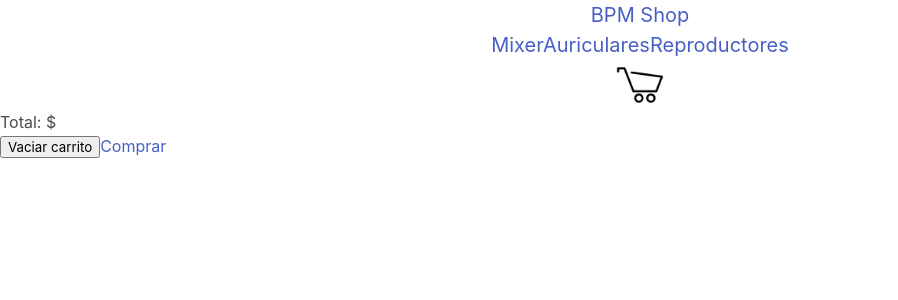
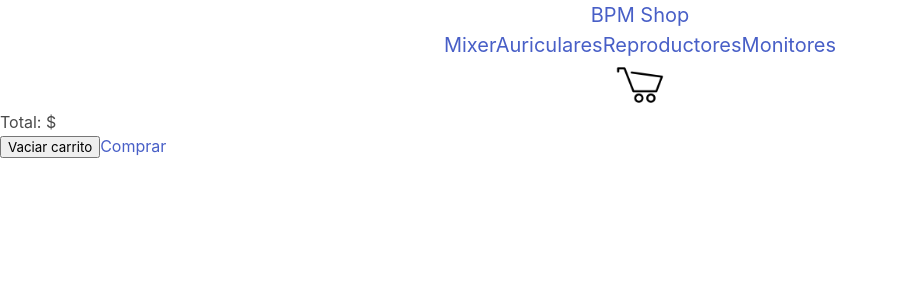
Before and after one commit to JoaquinCabreraR/PreEntrega2-ReactJS---CABRERA-JOAQUIN, a React (Create React App) app: page /cart in a window 1280 px wide. Shown: the top 300 px of the page, without its empty margins (0-898 px from the left). Built offline with nearby package versions, Linux system fonts and the light colour scheme.

Commit message:
Agregado de productos y configuracion de firebase

```diff
--- a/package.json
+++ b/package.json
@@ -7,6 +7,7 @@
     "@testing-library/react": "^13.4.0",
     "@testing-library/user-event": "^13.5.0",
     "bulma": "^0.9.4",
+    "firebase": "^10.1.0",
     "react": "^18.2.0",
     "react-dom": "^18.2.0",
     "react-router-dom": "^6.14.1",
--- a/src/AsyncMock.js
+++ b/src/AsyncMock.js
@@ -6,12 +6,12 @@ const products = [
         category: "mixer",
         img: "https://www.pioneerdj.com/-/media/pioneerdj/images/products/mixer/djm-v10-lf/djm-v10-lf-top.png?h=1170&w=1029&hash=C23FCBF179AACBB360D6009BFCC65D9A",
         description: "Pioneer DJM V10 LF es un mezclador de club para DJ de 6 canales con faders largos y sin crossfader con un sonido cálido con energía y presencia, potente y versátil módulo de FX, interfaz de audio USB dual, y muchas más prestaciones. El mezclador Pioneer DJ DJM V10 LF cuenta con 6 canales con faders largos, ecualizador de 4 bandas, un isolador de 3 bandas, interfaz de audio USB dual, y con múltiples opciones para la conexión de diferentes fuentes de audio así como de ruteo",
-        stock: 5,
+        stock: 3,
     },
     {
         id: 2,
         name: "Sennheiser HD 25 Plus",
-        price: 200,
+        price: 150,
         category: "auriculares",
         img: "https://assets.sennheiser.com/img/6553/product_detail_x2_tablet_HD_25_PLUS_Isofront_RGB_red_optm..jpg",
         description: "Sennheiser HD 25 Plus es el HD 25 auricular para DJ de siempre con una mejora en la unión mecánica entre la diadema y las carcasas que contienen las cápsulas, por lo que ahora la construcción es más sólida, aumenta la durabilidad y proporciona un ajuste más suave.",
@@ -20,11 +20,56 @@ const products = [
     {
         id: 3,
         name: "Pioneer CDJ 3000",
-        price: 1900,
+        price: 2100,
         category: "reproductores",
         img: "https://www.pioneerdj.com/-/media/pioneerdj/images/products/player/cdj-3000/black/cdj-3000-top-hero-sp.png",
         description: "El multi reproductor avanzado de Pioneer CDJ-3000 es la opción perfecta para darle rienda suelta a tu poder creativo. Este multi reproductor constituye una robusta unidad alimentada por un avanzado MPU. También cuenta con un equipamiento de componentes de alta calidad especialmente desarrollados y con múltiples características innovadoras. Pioneer es una marca líder en su sector por su capacidad de avance e innovación, y una vez más lo vuelve a demostrar colocando la primera MPU en un CJD. El resultado de ello es un multi reproductor que controla la unidad, brinda un rendimiento estable y habilita nuevas funciones avanzadas, además de ser capaz de crear una experiencia de DJ más fluida.",
         stock: 12,
+    },
+    {
+        id: 4,
+        name: "Pioneer DJ DJM-450",
+        price: 750,
+        category: "mixer",
+        img: "https://www.pioneerdj.com/-/media/pioneerdj/images/products/mixer/djm-450/djm-450-main.png?h=768&w=1024&hash=74CFABFE81372B4CFFF528E415E3ECD2",
+        description: "La mezcla perfecta. Con muchas de las características heredadas de la DJM-900NXS2es la mesa de mezclas ideal para complementar a los reproductores XDJ-700 o los platos PLX-1000. El crossfader Magvel, el suave EQ y los faders de canal ofrecen una respuesta precisa para que te sientas seguro mezclando. Mientras que Sound Colour FX y Beat FX, con control de parámetros, añaden un toque creativo a tus mezclas. Y gracias al procesador digital de 64 bits disfrutarás de audio de alta calidad, cálido, tanto para las fuentes de sonido analógicas como la digitales.",
+        stock: 5,
+    },
+    {
+        id: 5,
+        name: "Technics EAH-DJ1200",
+        price: 180,
+        category: "auriculares",
+        img: "https://d22fxaf9t8d39k.cloudfront.net/062665f2581c081e04d7755c7308b2c3df11fb3b742faf617dab1a7a982453f533975.jpeg",
+        description: "Technics EAH-DJ1200 son unos auriculares creados para poder adaptarse a las necesidades del DJ actual. Son unos auriculares especializados que cuentan con funciones avanzadas, diseño y una gran calidad de sonido. Gracias a su aislamiento del exterior podrás monitorizar tu música en entornos muy ruidosos como en discotecas. Con sus drivers de 40mm de diametro conseguirás un sonido claro y detallado con una gran calidad de sonido sin distorsión ni a muy altos volumenes, dispone de un sonido bien balanceado desde las frecuencias bajas a las altas. Disponen de un diseño ligero para que puedas usarlos durante horas sin que sea incómodo y tiene un brazo de 270º para que puedas realizar la monitorización por un solo oído.",
+        stock: 4,
+    },
+    {
+        id: 6,
+        name: "Pioneer XDJ 700",
+        price: 650,
+        category: "reproductores",
+        img: "https://www.pioneerdj.com/-/media/pioneerdj/images/products/player/xdj-700/xdj-700-main.png?h=768&w=1024&hash=4502BF83BBC3FD34D473EF548B50941B",
+        description: "Tamaño compacto, excelentes características. El XDJ-700 dispone de una gran pantalla táctil, y un diseño familiar con funciones heredadas de su hermano mayor, el XDJ-1000. Su tamaño compacto y su soporte extraíble lo hace perfecto para cabinas pequeñas o espacios reducidos en casa. Una de las novedades es que su altura es variable, dispone de unas patas o cuerpo inferior, el cual puede pasar de una altura de 10.6cm a una de 7.9cm. Puede reproducir AAC, MP3, AIFF y WAV. Si se emplea con la versión para iOS de Rekordbox sólo puede cargar AAC y MP3.",
+        stock: 8,
+    },
+    {
+        id: 7,
+        name: "Yamaha HS7",
+        price: 240,
+        category: "monitores",
+        img: "https://es.yamaha.com/es/files/photoviewer_speaker_hs7_left_7dd7222537353f8e86c904fc8fbc0aa9.jpg?impolicy=resize&imwid=735&imhei=735?imbypass=on",
+        description: "Yamaha HS7, monitor de estudio de 2 vías y campo cercano, bass-reflex biamplificado, con woofer de cono de 6,5 pulgadas y tweeter de cúpula de 1 pulgada. (PRECIO POR UNIDAD)",
+        stock: 14,
+    },
+    {
+        id: 8,
+        name: "KRK Rokit 7 G4",
+        price: 240,
+        category: "monitores",
+        img: "https://krk.blob.core.windows.net/public/ROKIT-G4/RP7G4-left.png",
+        description: "El nuevo monitor profesional KRK ROKIT RP7 G4 (Generación 4) de 7 pulgadas lleva la creatividad de la música y el sonido a un nivel completamente nuevo de la industria. El ecualizador gráfico impulsado por DSP con 25 configuraciones ayuda a acondicionar su entorno acústico mientras ofrece nuevos niveles de versatilidad en un monitor de estudio. Los controladores combinados fabricados con Kevlar® aseguran la misma integridad sonora en todas las frecuencias. Una nueva caja de altavoz y puerto de disparo frontal científicamente diseñados ofrecen una extensión y precisión excepcionales, punzonado y posicionamiento de sala flexible. Sin embargo, un eficiente amplificador de potencia Clase D personalizado impulsa los altavoces de manera uniforme y más eficiente a temperaturas de funcionamiento reducidas y mejora la integridad del audio. (PRECIO POR UNIDAD)",
+        stock: 14,
     },
 ]
 
--- a/src/componentes/NavBar/navBar.js
+++ b/src/componentes/NavBar/navBar.js
@@ -12,6 +12,7 @@ function NavBar(){
                 <NavLink to={"/category/mixer"} className={({isActive}) => isActive ? "ActiveOption" : "Option"}>Mixer</NavLink>
                 <NavLink to={"/category/auriculares"} className={({isActive}) => isActive ? "ActiveOption" : "Option"}>Auriculares</NavLink>
                 <NavLink to={"/category/reproductores"} className={({isActive}) => isActive ? "ActiveOption" : "Option"}>Reproductores</NavLink>
+                <NavLink to={"/category/monitores"} className={({isActive}) => isActive ? "ActiveOption" : "Option"}>Monitores</NavLink>
             </div>
             <CartWidget/>
         </nav>
```
Also changed, not shown: src/config/firebase.js (added, +13 -0 lines), 1 other file (tests, documents, lock files or other folders).
